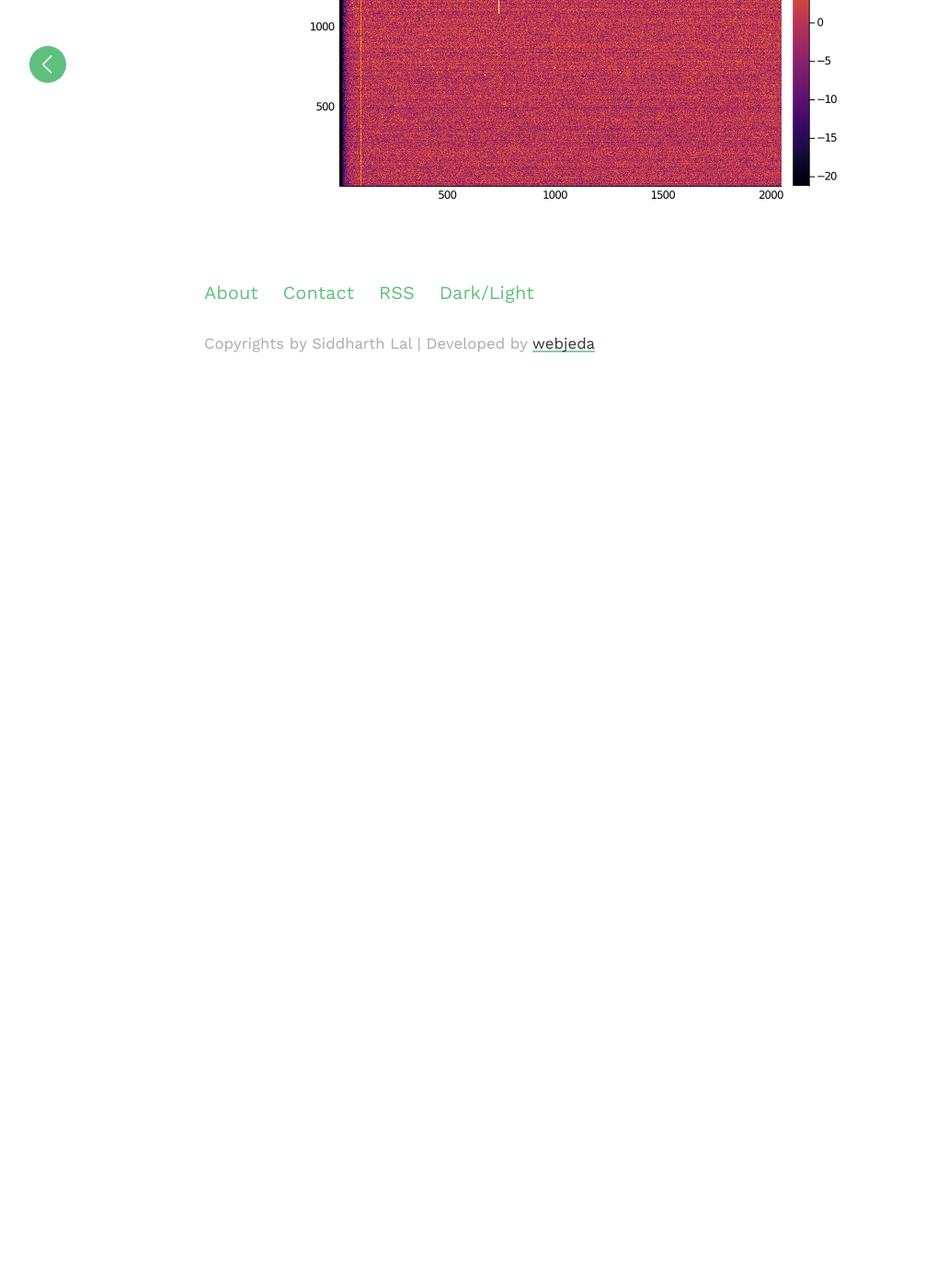
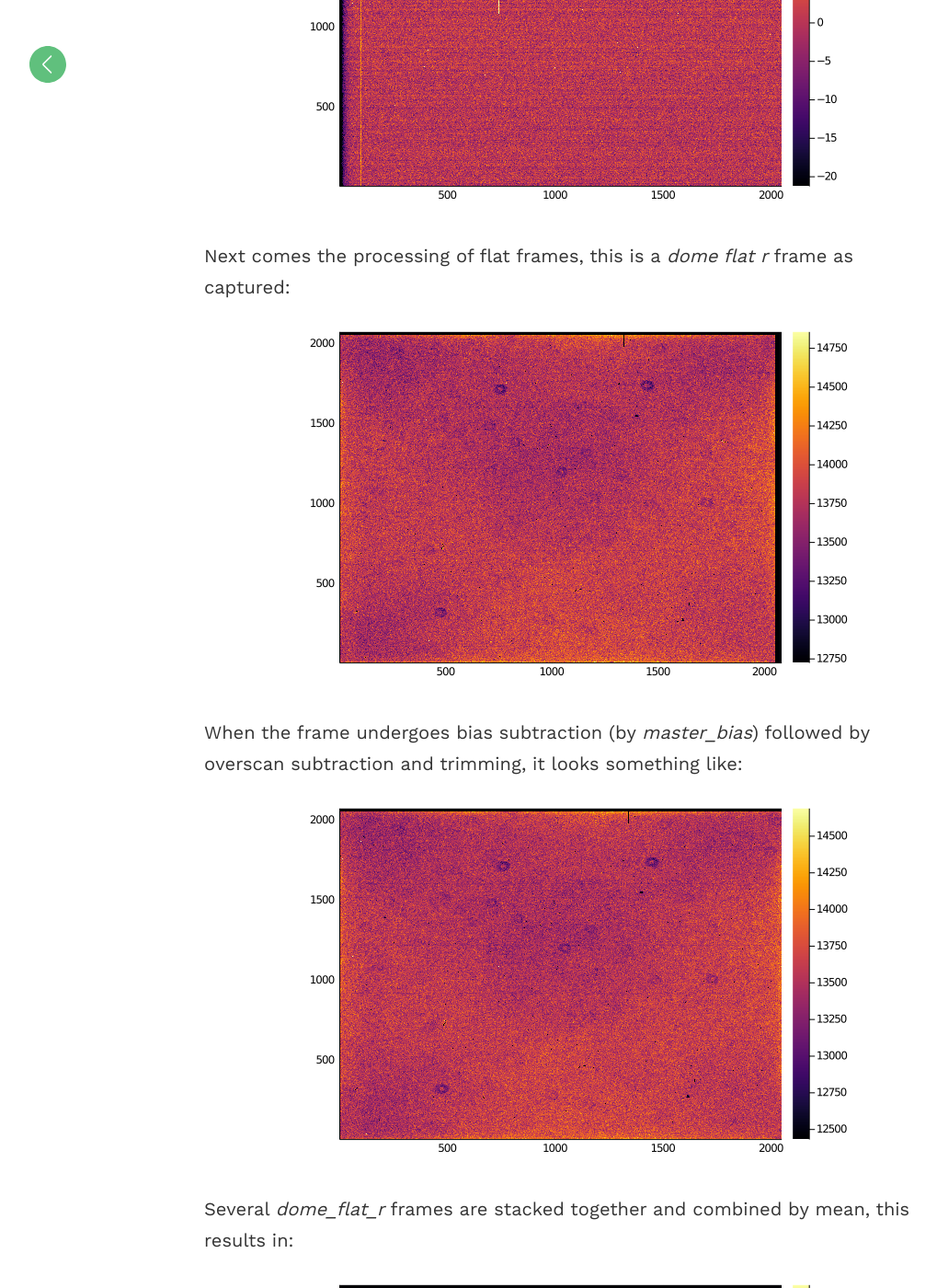
Before and after one commit to siddharthlal25/blog, a Jekyll site: the page built from _posts/2020-08-30-gsoc-blog-7.md, in a window 1280 px wide and 1400 px high, scrolled down 2195 px. Shown: the whole window at 92% size, without its empty margins (18-1037 px from the left). Built offline with Jekyll 4.4.1, drawn with Linux system fonts in a browser that asks for light colours; before the commit the page ends 2584 px from its top, so only the background shows below that; some of the changed text lies outside the part shown.

Commit message:
added flat frame part

```diff
--- a/_posts/2020-08-30-gsoc-blog-7.md
+++ b/_posts/2020-08-30-gsoc-blog-7.md
@@ -30,3 +30,25 @@ Several bias frames after overscan subtraction and trimming are stacked together
 <p align = "center">
 <img src = "https://raw.githubusercontent.com/siddharthlal25/blog/master/_images/bias/master.png">
 </p>
+
+Next comes the processing of flat frames, this is a *dome flat r* frame as captured:
+
+<p align = "center">
+<img src = "https://raw.githubusercontent.com/siddharthlal25/blog/master/_images/dome_flat/r/sample.png">
+</p>
+
+When the frame undergoes bias subtraction (by *master_bias*) followed by overscan subtraction and trimming, it looks something like:
+
+<p align = "center">
+<img src = "https://raw.githubusercontent.com/siddharthlal25/blog/master/_images/dome_flat/r/processed.png">
+</p>
+
+Several *dome_flat_r* frames are stacked together and combined by mean, this results in:
+
+<p align = "center">
+<img src = "https://raw.githubusercontent.com/siddharthlal25/blog/master/_images/dome_flat/r/master.png">
+</p>
+
+Similarly, below are processed and combined frames (i.e. master frame) of *dome_flat_i* and *dome_flat_z*:
+
+![](https://raw.githubusercontent.com/siddharthlal25/blog/master/_images/dome_flat/i/master.png) ![](https://raw.githubusercontent.com/siddharthlal25/blog/master/_images/dome_flat/z/master.png)
```
